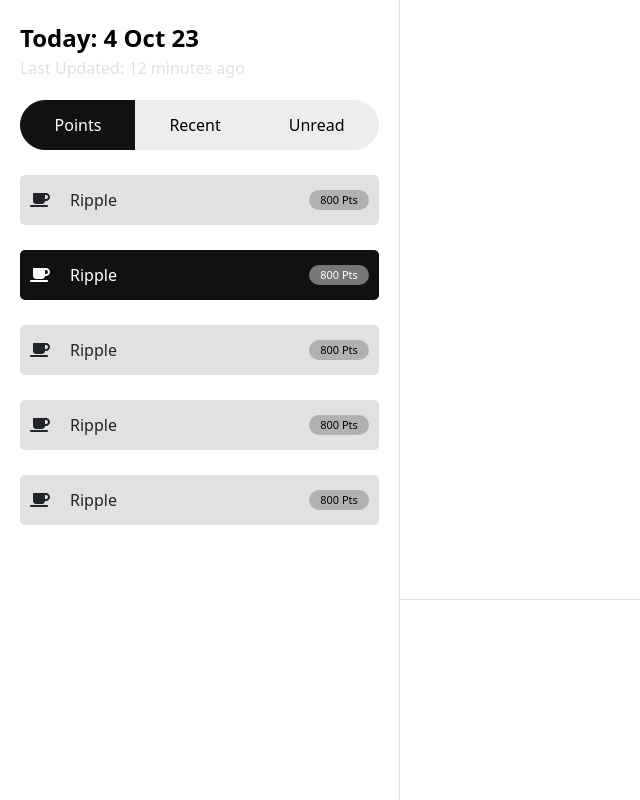
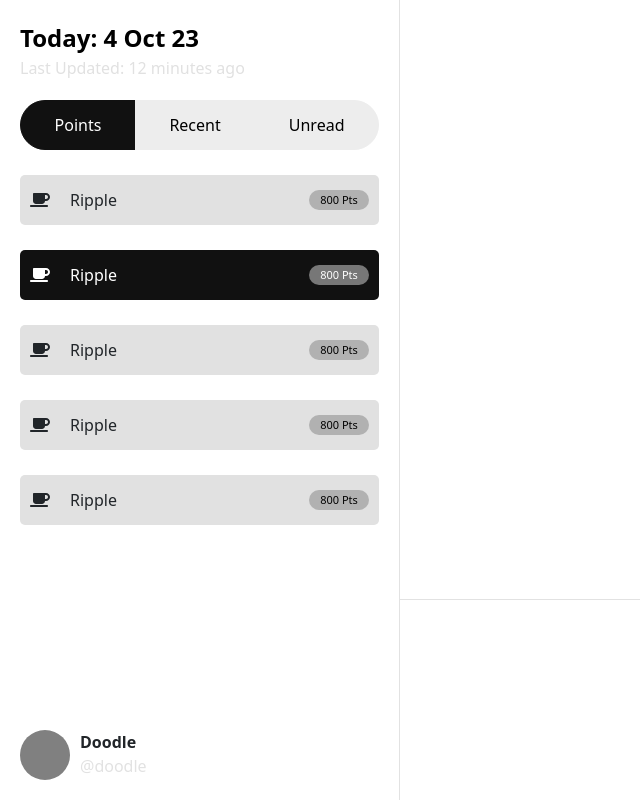
Before and after one commit to hirokimoto/crypto-trading-news, a React (Vite) app: page / in a window 1280 px wide. Shown: the whole page, without its empty margins (0-640 px from the left). Built offline with nearby package versions, Linux system fonts and the light colour scheme.

Commit message:
feat: add avatar

```diff
--- a/src/App.scss
+++ b/src/App.scss
@@ -6,6 +6,8 @@
   height: 100vh;
 
   &-left {
+    display: flex;
+    flex-direction: column;
     border-right: 1px solid $border;
     padding: 20px;
     width: 400px;
@@ -27,6 +29,9 @@
         border-radius: 25px;
       }
     }
+    .news-content {
+      flex: 1;
+    }
   }
   &-right {
     display: flex;
--- a/src/App.tsx
+++ b/src/App.tsx
@@ -3,6 +3,7 @@ import { invoke } from "@tauri-apps/api/tauri";
 import Button from 'react-bootstrap/Button';
 import ButtonGroup from 'react-bootstrap/ButtonGroup';
 import News from './components/News';
+import Avatar from './components/Avatar';
 import "./App.scss";
 
 function App() {
@@ -26,11 +27,15 @@ function App() {
           <Button variant="secondary">Unread</Button>
         </ButtonGroup>
 
-        <News title="Ripple" point={800} />
-        <News className="active" title="Ripple" point={800} />
-        <News title="Ripple" point={800} />
-        <News title="Ripple" point={800} />
-        <News title="Ripple" point={800} />
+        <div className="news-content">
+          <News title="Ripple" point={800} />
+          <News className="active" title="Ripple" point={800} />
+          <News title="Ripple" point={800} />
+          <News title="Ripple" point={800} />
+          <News title="Ripple" point={800} />
+        </div>
+
+        <Avatar fullname="Doodle" username="@doodle" />
       </div>
       <div className="app-right">
         <div className="content">
--- /dev/null
+++ b/src/components/Avatar.tsx
@@ -0,0 +1,22 @@
+import { FontAwesomeIcon } from '@fortawesome/react-fontawesome'
+import { faCoffee } from '@fortawesome/free-solid-svg-icons'
+import className from 'classnames'
+import './Components.scss';
+
+interface AvatarProps {
+    className?: string
+    fullname: string
+    username: string
+}
+
+export default function Avatar(props: AvatarProps) {
+    return (
+        <div className={className('avatar', props.className)}>
+            <div className="logo"></div>
+            <div className="content">
+                <div className='fullname'>{props.fullname}</div>
+                <span className='username'>{props.username}</span>
+            </div>
+        </div>
+    )
+}
--- a/src/components/Components.scss
+++ b/src/components/Components.scss
@@ -35,3 +35,23 @@
         }
     }
 }
+
+.avatar {
+    display: flex;
+    .logo {
+        background-color: grey;
+        border-radius: 25px;
+        width: 50px;
+        height: 50px;
+    }
+    .content {
+        margin-left: 10px;
+
+        .fullname {
+            font-weight: 800;
+        }
+        .username {
+            color: $border;
+        }
+    }
+}
```
